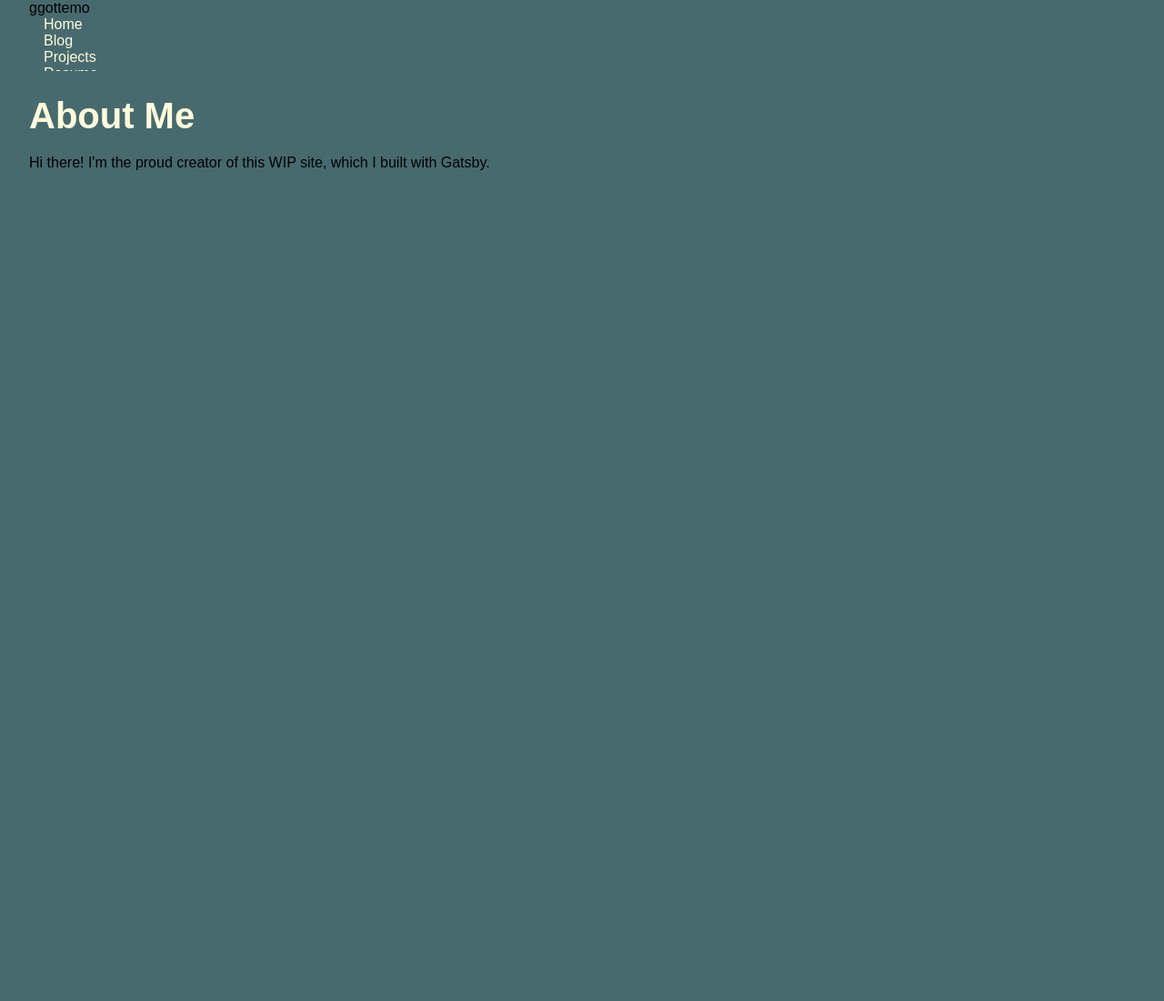
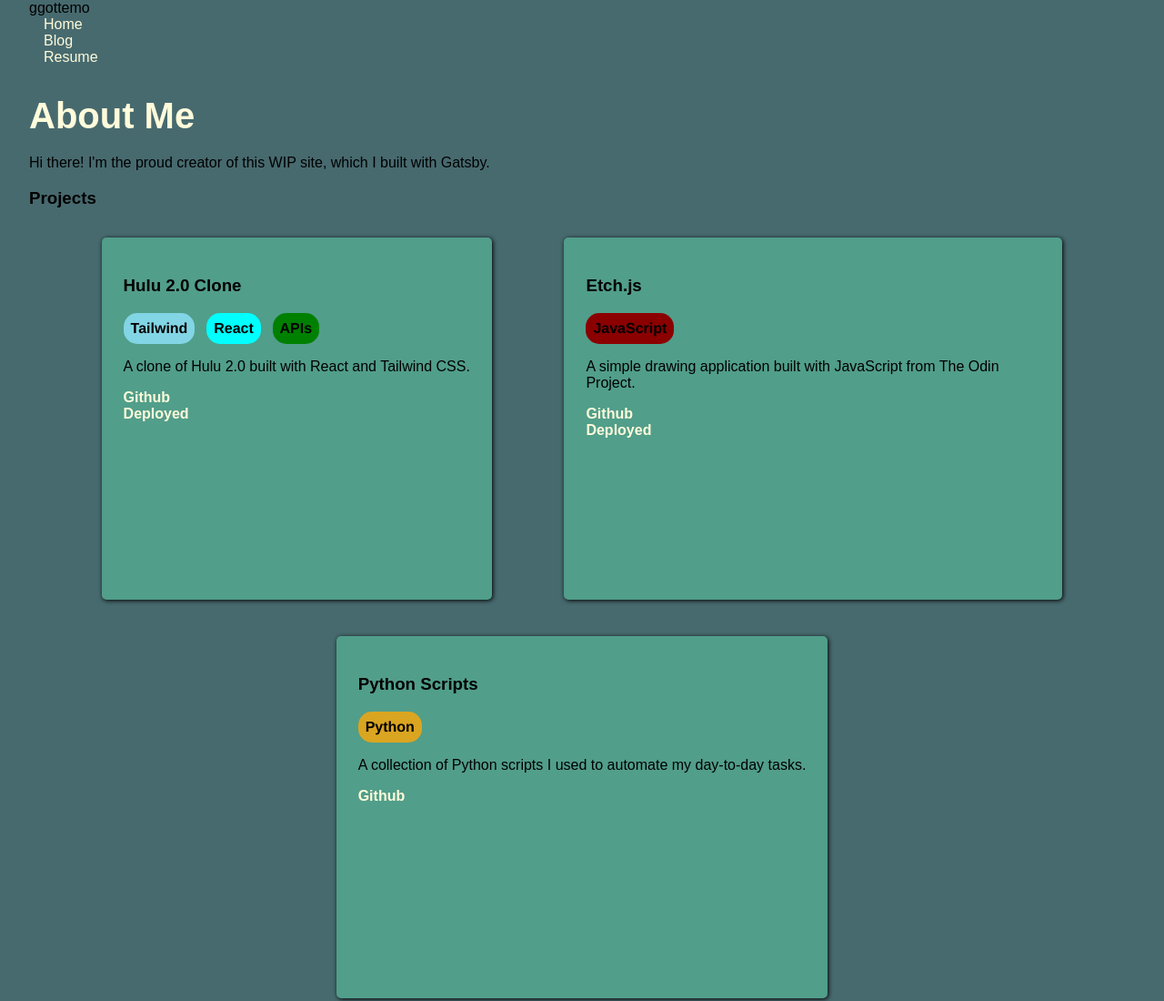
Before and after one commit to ggottemo/portfolio_2, a Gatsby site: page / in a window 1280 px wide. Shown: the top 1100 px of the page at 91% size. Before the commit the page ends 800 px from the top, so only its background shows below. Built offline with nearby package versions, Linux system fonts and the light colour scheme; Gatsby itself is replaced by a stand-in of ours.

Commit message:
Removed Projects - moved to home page to save space

```diff
--- a/src/components/layout.js
+++ b/src/components/layout.js
@@ -46,12 +46,12 @@ const Layout = ({  pageTitle, children }) => {
                             Blog
                     </li>
                     </Link>
-                    <Link to="/projects" className={navLinkText }>
+                    {/* <Link to="/projects" className={navLinkText }>
                     <li className={navLinkItem } id={third}>
                             Projects
                         </li>
-                        </Link>
-                    <li className={navLinkItem } id={fourth}>
+                        </Link> */}
+                    <li className={navLinkItem } id={third}>
                         <a href={cv} download="Gottemoeller.pdf" className={navLinkText}> Resume </a>
                     </li>
                     <li id={end}>
--- a/src/pages/index.js
+++ b/src/pages/index.js
@@ -1,8 +1,35 @@
 // Imports
 import * as React from 'react'
 import Layout from '../components/layout'
+import Project from '../components/project'
+import {
+  projectContainer,
+} from '../styles/project.module.css'
 import { StaticImage } from 'gatsby-plugin-image'
 
+//prop variables for each project
+const hulu = {
+  title : 'Hulu 2.0 Clone',
+  tags : ['Tailwind', 'React', 'APIs'],
+  description : 'A clone of Hulu 2.0 built with React and Tailwind CSS.',
+  github : 'https://github.com/ggottemo/hulu-2',
+  deployed : 'https://hulu-2-pdeii248i-ggottemo.vercel.app/',
+}
+
+const etch_js = {
+  title : 'Etch.js',
+  tags : ['JavaScript'],
+  description : 'A simple drawing application built with JavaScript from The Odin Project.',
+  github : 'https://github.com/ggottemo/etch-js',
+  deployed : 'https://etch-js-ggottemo.vercel.app/',
+}
+
+const python_scripts = {
+  title : 'Python Scripts',
+  tags : ['Python'],
+  description : 'A collection of Python scripts I used to automate my day-to-day tasks.',
+  github : 'https://github.com/ggottemo/python-repo',
+}
 //
 const IndexPage = () => {
   return (
@@ -13,7 +40,14 @@ const IndexPage = () => {
       alt="Night Sky"
       src="../images/blue_night.png"
       /> */}
+      <h3>Projects</h3>
+      <div id={projectContainer} >
+        <Project {...hulu} />
+        <Project {...etch_js} />
+        <Project {...python_scripts} />
+        </div>
     </Layout>
+
   )
 }
 // Export
```
Also changed, not shown: src/pages/projects.js (deleted, +0 -49 lines).
